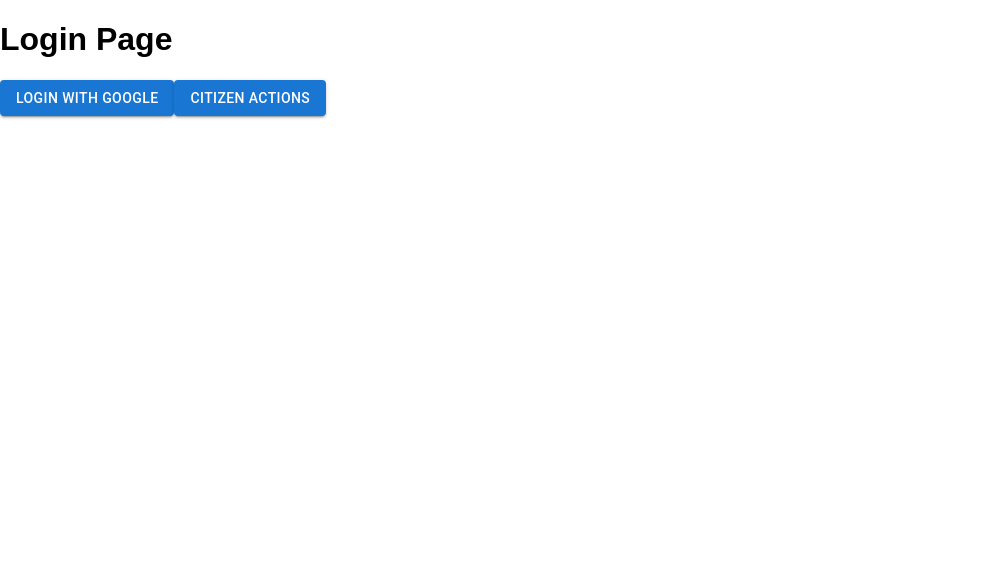
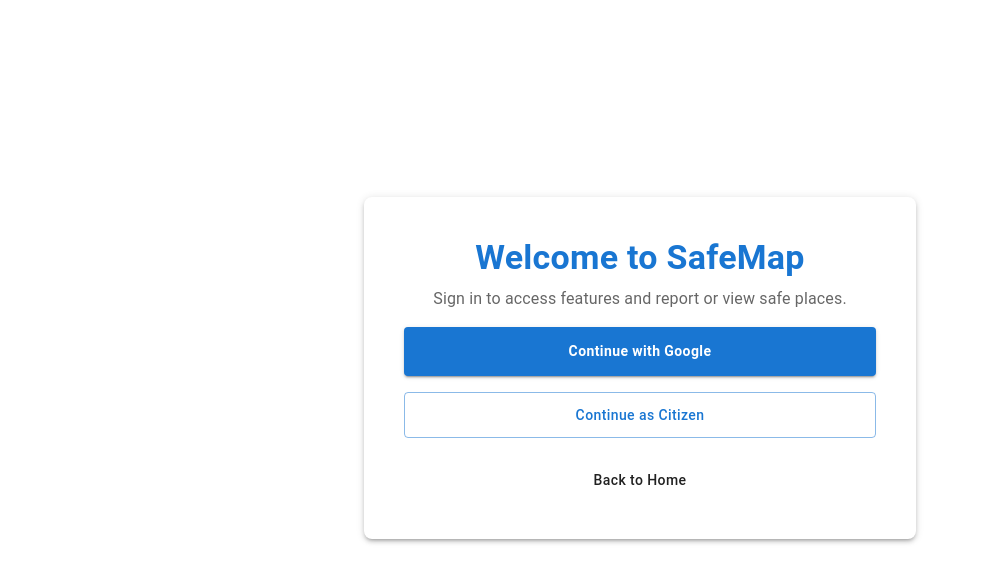
Before and after one commit to andreimocian/Polihack, a React (Vite) app in the folder frontend/safemap-frontend/: page /login in a window 1280 px wide. Shown: the top 582 px of the page, without its empty margins (0-981 px from the left). Built offline with nearby package versions, Linux system fonts and the light colour scheme; no server answers.

Commit message:
styled a little bit nicer

```diff
--- a/frontend/safemap-frontend/src/components/Navbar.tsx
+++ b/frontend/safemap-frontend/src/components/Navbar.tsx
@@ -1,7 +1,8 @@
 import { Link } from "react-router-dom";
 import { fetchCurrentUser, logout } from "../services/loginService";
-import { Button } from "@mui/material";
+import { Box, Button } from "@mui/material";
 import { useEffect, useState } from "react";
+import {Typography} from "@mui/material";
 
 export function useCurrentUser() {
   const [user, setUser] = useState<any | null>(null);
@@ -18,17 +19,76 @@ const Navbar = () => {
   const role = user?.role;
 
   return (
-    <nav style={{ display: "flex", gap: "20px", padding: "10px" }}>
-      <Link to="/">Home</Link>
+    <Box
+      component="nav"
+      sx={{
+        display: "flex",
+        alignItems: "center",
+        gap: 2,
+        px: 3,
+        py: 1.5,
+        bgcolor: "primary.main",
+        color: "primary.contrastText",
+        boxShadow: 2,
+        position: "sticky",
+        top: 0,
+        zIndex: 1100,
+      }}
+    >
+      {/* App title / logo placeholder */}
+      <Typography variant="h6" sx={{ fontWeight: 600, mr: 2 }}>
+        SafeMap
+      </Typography>
+
+      {/* always visible */}
+      <Button
+        component={Link}
+        to="/"
+        color="inherit"
+        variant="text"
+        sx={{ textTransform: "none" }}
+      >
+        Home
+      </Button>
+
+      {/* autoritate: Home + Authority */}
       {role === "autoritate" && (
-        <Link to="/authority">Authority</Link>
+        <Button
+          component={Link}
+          to="/authority"
+          color="inherit"
+          variant="text"
+          sx={{ textTransform: "none" }}
+        >
+          Authority
+        </Button>
       )}
 
+      {/* voluntar: Home + Map */}
       {role === "voluntar" && (
-        <Link to="/map">Map</Link>
+        <Button
+          component={Link}
+          to="/map"
+          color="inherit"
+          variant="text"
+          sx={{ textTransform: "none" }}
+        >
+          Map
+        </Button>
       )}
-      <Button variant="outlined" onClick={logout}>Logout</Button>
-    </nav>
+
+      {/* push logout to the right */}
+      <Box sx={{ ml: "auto" }}>
+        <Button
+          variant="outlined"
+          color="inherit"
+          onClick={logout}
+          sx={{ textTransform: "none" }}
+        >
+          Logout
+        </Button>
+      </Box>
+    </Box>
   );
 };
 
--- a/frontend/safemap-frontend/src/pages/Login.tsx
+++ b/frontend/safemap-frontend/src/pages/Login.tsx
@@ -1,12 +1,50 @@
-import Button from '@mui/material/Button';
+import { Box, Button, Container, Paper, Typography } from '@mui/material';
 import { loginWithGoogle } from '../services/loginService';
 
 export default function Login() {
     return (
-        <div>
-            <h1>Login Page</h1>
-            <Button variant="contained" onClick={loginWithGoogle}>Login with Google</Button>
-            <Button variant='contained' onClick={() => window.location.href = '/citizen'}>Citizen actions</Button>
-        </div>
+        <Box sx={{ minHeight: 'calc(100vh - 64px)', bgcolor: 'background.default', display: 'flex', alignItems: 'center' }}>
+            <Container maxWidth="sm">
+                <Paper elevation={3} sx={{ p: { xs: 3, sm: 5 }, borderRadius: 2 }}>
+                    <Box sx={{ textAlign: 'center', mb: 2 }}>
+                        <Typography variant="h4" sx={{ fontWeight: 700, color: 'primary.main' }}>
+                            Welcome to SafeMap
+                        </Typography>
+                        <Typography variant="body1" sx={{ color: 'text.secondary', mt: 1 }}>
+                            Sign in to access features and report or view safe places.
+                        </Typography>
+                    </Box>
+
+                    <Box sx={{ display: 'grid', gap: 2 }}>
+                        <Button
+                            variant="contained"
+                            color="primary"
+                            onClick={loginWithGoogle}
+                            sx={{ py: 1.5, textTransform: 'none', fontWeight: 600 }}
+                        >
+                            Continue with Google
+                        </Button>
+
+                        <Button
+                            variant="outlined"
+                            color="primary"
+                            onClick={() => (window.location.href = '/citizen')}
+                            sx={{ py: 1.25, textTransform: 'none' }}
+                        >
+                            Continue as Citizen
+                        </Button>
+
+                        <Button
+                            variant="text"
+                            color="inherit"
+                            onClick={() => (window.location.href = '/')}
+                            sx={{ textTransform: 'none', mt: 1 }}
+                        >
+                            Back to Home
+                        </Button>
+                    </Box>
+                </Paper>
+            </Container>
+        </Box>
     );
 }
```
Also changed, not shown: 1 other file (tests, documents, lock files or other folders).
